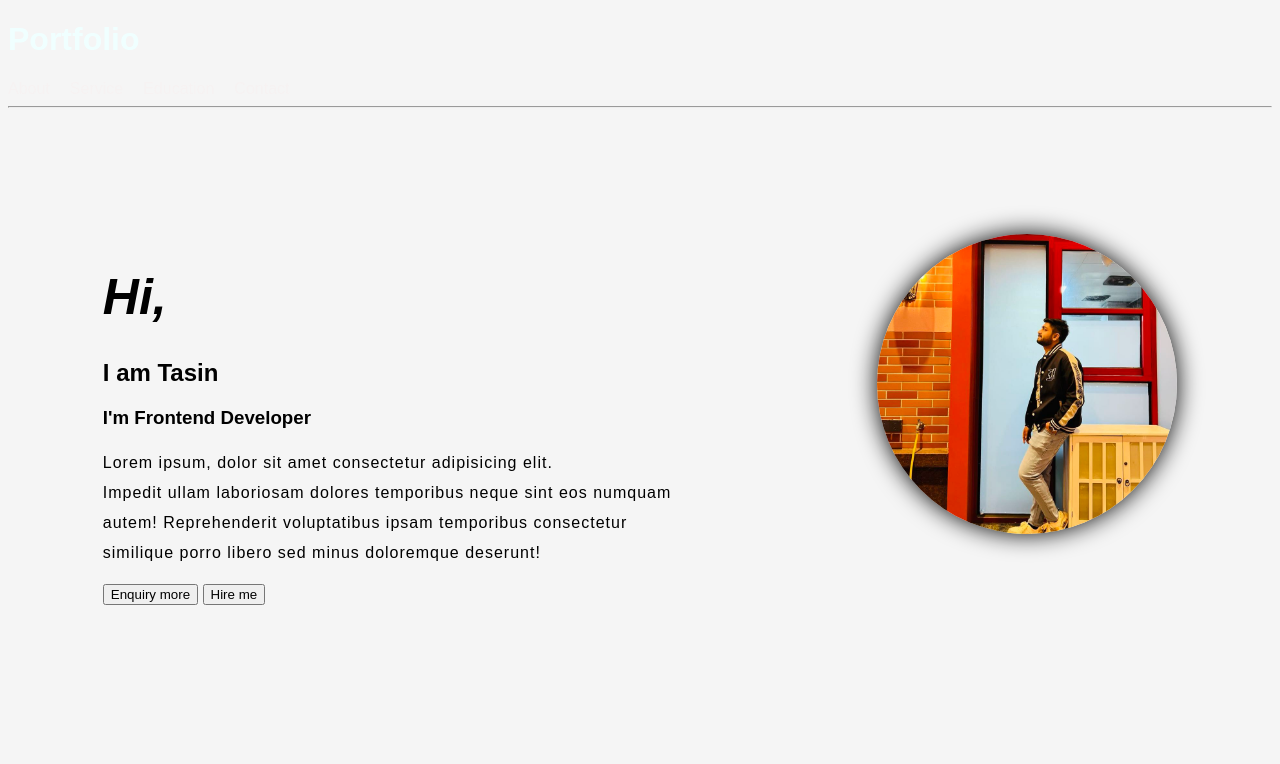
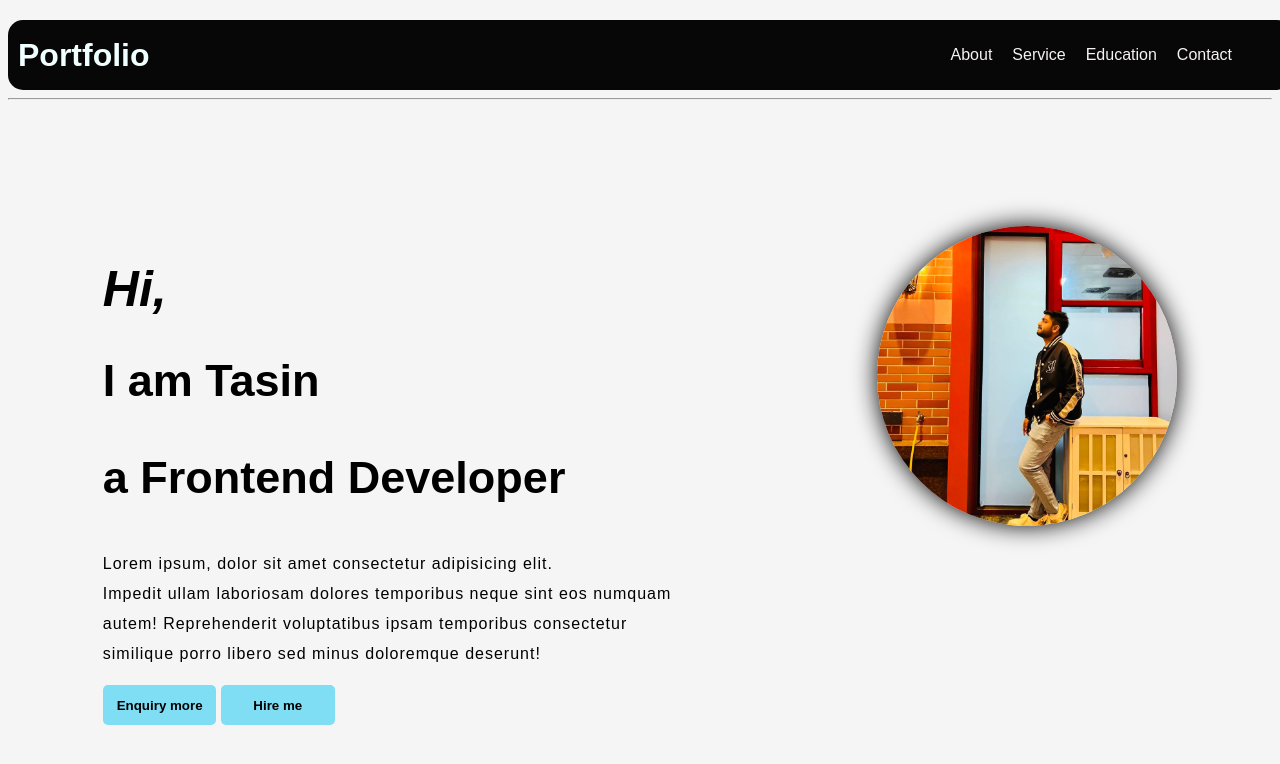
Before and after one commit to TasinLunatic/HTML_project, a plain HTML site: page MyPortfolio/index.html in a window 1280 px wide. Drawn offline with Linux system fonts and the light colour scheme.

Commit message:
button done

```diff
--- a/MyPortfolio/index.html
+++ b/MyPortfolio/index.html
@@ -8,7 +8,7 @@
 </head>
 <body>
     <div class="nav-bar">
-        <div class="name">
+        <div class="webname">
             <h1>Portfolio</h1>
         </div>
         <div class="nav-item">
@@ -22,12 +22,13 @@
     <div class="intro">
         <div class="part1">
             <i><h1 class="hi">Hi,</h1></i>
-          <h2>I am Tasin</h2>
-          <h3>I'm Frontend Developer</h3>
+          <h2 class="name">I am Tasin</h2>
+          <h3 class="work">a Frontend Developer</h3>
           <p class="details">Lorem ipsum, dolor sit amet consectetur adipisicing elit.<br>Impedit ullam laboriosam dolores temporibus neque sint eos numquam<br> autem! Reprehenderit voluptatibus ipsam temporibus consectetur<br> similique porro libero sed minus doloremque deserunt!</p>
 
           <div class="button">
             <button class="left">Enquiry more</button>
+
             <button class="right">Hire me</button>
           </div>
         </div>
--- a/MyPortfolio/style.css
+++ b/MyPortfolio/style.css
@@ -8,12 +8,11 @@ body{
 a{
     color: rgb(246, 242, 242);
 }
-.name
 
 .nav-bar{
     display: flex;
     justify-content: space-between;
-    background-color: rgb(16, 16, 16);
+    background-color: rgb(7, 7, 7);
     height: 50px;
     border: none;
     border-radius: 15px;
@@ -34,7 +33,7 @@ hr{
     margin-right: 50px;
 
 }
-.name{
+.webname{
     color: azure;
 }
 .intro{
@@ -61,11 +60,33 @@ hr{
     font-size: 50px;
 
 }
+.name{
+    font-size: 45px;
+}
+.work{
+    font-size: 45px;
+}
+
 .details{
     line-height: 30px;
     letter-spacing: 1px;
 }
-:hover.button{
-
-
+button{
+   height: 40px;
+   width: 20%;
+   border: none;
+   border-radius: 5px;
+   background-color:rgb(127, 221, 244);
+   cursor: pointer;
+   font-weight:bold;
 }
+.left:hover{
+    background-color: rgb(40, 38, 38);
+    color: white;
+    transition: 0.8s;
+}
+.right:hover{
+    background-color: rgb(40, 38, 38);
+    color: white;
+    transition: 0.8s;
+}
```
